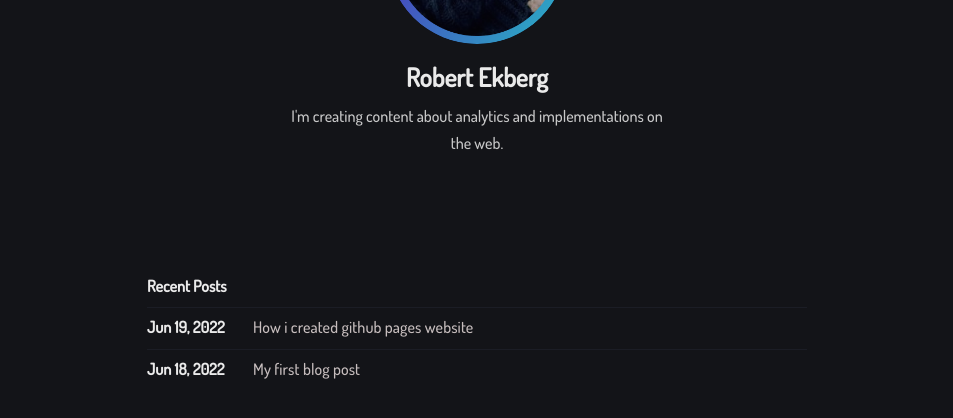
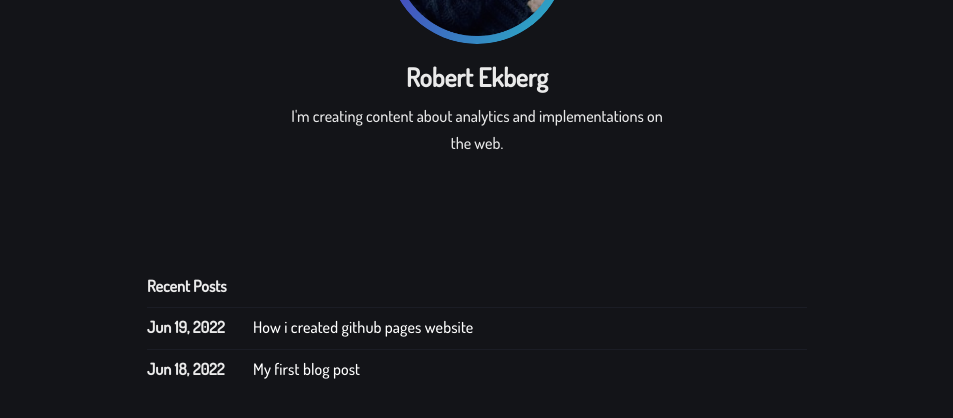
Before and after one commit to RobertEkberg/robertekberg.github.io, a Jekyll site: the page built from index.md, in a window 1280 px wide. Shown: the part 304-722 px from the top of the page, without its empty margins (163-1116 px from the left). Built offline with Jekyll 4.4.1, drawn with Linux system fonts in a browser that asks for light colours.

Commit message:
fixed font color in light mode

```diff
--- a/_sass/main.scss
+++ b/_sass/main.scss
@@ -4,9 +4,7 @@ body{
   font-family: 'Dosis', sans-serif !important;
 }
 
-p{
-color: gainsboro !important;
-}
+
 
 $sans-family: Roboto, sans-serif;
 $mono-family: Consolas, monospace;
@@ -22,7 +20,7 @@ $bold-weight: 700;
 // $black-weight: 900; // uncomment if necessary
 
 //Light Colors
-$text-base-color: #434648;
+$text-base-color: #000000;
 $text-link-blue: #003fff;
 $text-link-blue-active: #0036c7;
 
@@ -33,7 +31,7 @@ $gray: #6b7886;
 $white: #fff;
 
 // Dark Colors
-$dark-text-base-color: #c7bebe;
+$dark-text-base-color: #ffffff;
 $dark-text-link-blue: #ff5277;
 $dark-text-link-blue-active: #ff2957;
 
```
